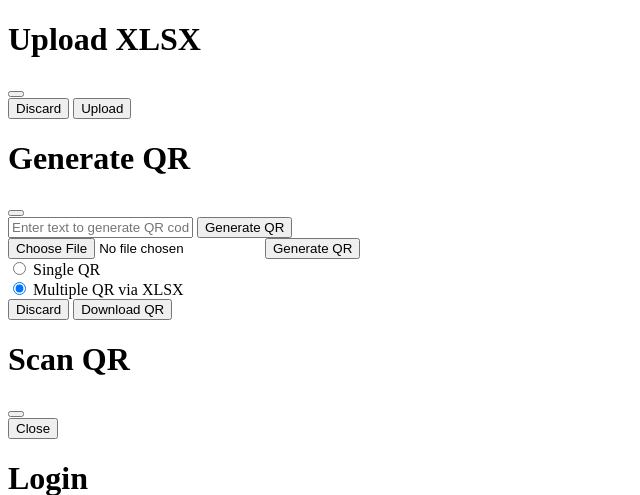
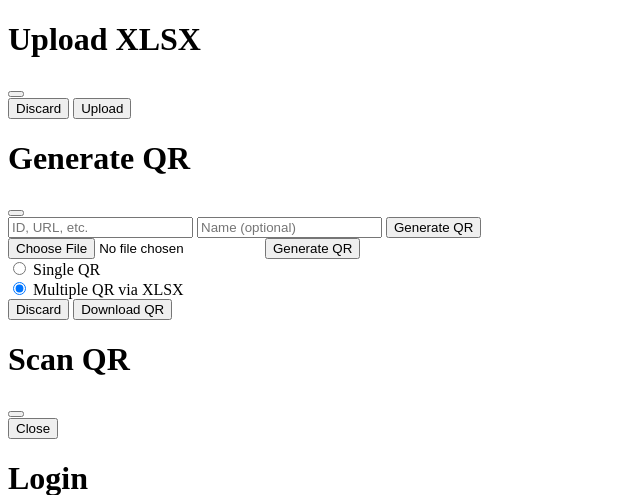
Before and after one commit to yuan-miranda/guidance-system, a Node server app: template views/partials/MODAL.handlebars in a window 1280 px wide. Shown: the top 495 px of the page, without its empty margins (0-640 px from the left). Run offline with Node 20, Linux system fonts and the light colour scheme; the template is opened without the code that fills it, so the values that code supplies are empty; some libraries are stand-ins or nearby versions.

Commit message:
quick commit - added names below the qr code

```diff
--- a/index.js
+++ b/index.js
@@ -9,6 +9,8 @@ import qrcode from 'qrcode';
 import multer from 'multer';
 import fs from 'fs';
 import xlsx from 'xlsx';
+import { createCanvas, loadImage } from 'canvas';
+import sharp from 'sharp';
 
 const adminUsername = "julieann.delara@baliuag.sti.edu";
 const adminPassword = "yYUA8g";
@@ -152,28 +154,44 @@ app.post('/generate-qr-multiple', upload.single("file"), async (req, res) => {
 
         const urls = [];
         for (const row of sheetData) {
-            const text = Object.values(row)[0];
+            const values = Object.values(row);
+            if (!values.length) continue;
+
+            const text = values[0].toString();
             if (!text) continue;
 
-            const sanitizedId = text.toString().replace(/[\/\\?%*:|"<>]/g, '-');
+            const name = values[1] ? values[1].toString() : text;
+
+            const sanitizedId = text.replace(/[\/\\?%*:|"<>]/g, '-');
             const url = `${req.protocol}://${req.get('host')}/?search=${encodeURIComponent(text)}`;
+            const qrPath = `public/cdn/qr/${sanitizedId}.png`;
 
-            await new Promise((resolve, reject) => {
-                qrcode.toFile(`public/cdn/qr/${sanitizedId}.png`, url, {
-                    color: {
-                        dark: '#000',
-                        light: '#fff'
-                    },
+            await qrcode.toFile(qrPath, url, {
+                color: { dark: "#000", light: "#fff" },
                 width: 500,
                 margin: 2
-                }, (err) => {
-                    if (err) {
-                        reject(err);
-                    }
+            });
+
+            const qrImage = await loadImage(qrPath);
+            const qrWidth = qrImage.width;
+            const qrHeight = qrImage.height;
+            const textHeight = 50;
+
+            const canvas = createCanvas(qrWidth, qrHeight + textHeight);
+            const ctx = canvas.getContext('2d');
+
+            ctx.fillStyle = '#fff';
+            ctx.fillRect(0, 0, qrWidth, qrHeight + textHeight);
+            ctx.drawImage(qrImage, 0, 0, qrWidth, qrHeight);
+            ctx.fillStyle = '#000';
+            ctx.font = '32px Arial';
+            ctx.textAlign = 'center';
+            ctx.fillText(name, qrWidth / 2, qrHeight + 10);
+
+            const out = fs.createWriteStream(qrPath);
+            const stream = canvas.createPNGStream();
+            stream.pipe(out);
             urls.push(`qr/${sanitizedId}.png`);
-                    resolve();
-                });
-            });
         }
 
         fs.unlinkSync(file.path);
@@ -184,28 +202,50 @@ app.post('/generate-qr-multiple', upload.single("file"), async (req, res) => {
     }
 });
 
-app.get("/generate-qr", (req, res) => {
+app.get("/generate-qr", async (req, res) => {
     const data = req.query.text;
+    const name = req.query.name || data;
     if (!data) {
         return res.status(400).send("Text query parameter is required");
     }
 
     const sanitizedData = data.replace(/[\/\\?%*:|"<>]/g, '-');
-    const url = `${req.protocol}://${req.get('host')}/?search=${encodeURIComponent(data)}`
+    const url = `${req.protocol}://${req.get('host')}/?search=${encodeURIComponent(data)}`;
+    const qrPath = path.join(__dirname, 'public/cdn/qr', `${sanitizedData}.png`);
 
-    qrcode.toFile(`public/cdn/qr/${sanitizedData}.png`, url, {
-        color: {
-            dark: '#000',
-            light: '#fff'
-        },
+    try {
+        await qrcode.toFile(qrPath, url, {
+            color: { dark: "#000", light: "#fff" },
             width: 500,
             margin: 2
-    }, (err) => {
-        if (err) {
-            return res.status(500).send("Error generating QR code");
-        }
+        });
+
+        const qrImage = await loadImage(qrPath);
+        const qrWidth = qrImage.width;
+        const qrHeight = qrImage.height;
+        const textHeight = 50;
+
+        const canvas = createCanvas(qrWidth, qrHeight + textHeight);
+        const ctx = canvas.getContext('2d');
+
+        ctx.fillStyle = '#fff';
+        ctx.fillRect(0, 0, qrWidth, qrHeight + textHeight);
+        ctx.drawImage(qrImage, 0, 0, qrWidth, qrHeight);
+        ctx.fillStyle = '#000';
+        ctx.font = '32px Arial';
+        ctx.textAlign = 'center';
+        ctx.fillText(name, qrWidth / 2, qrHeight + 10);
+
+        const out = fs.createWriteStream(qrPath);
+        const stream = canvas.createPNGStream();
+        stream.pipe(out);
+        out.on('finish', () => {
             res.json({ message: "QR code generated", url: `qr/${sanitizedData}.png` });
         });
+    } catch (error) {
+        console.error(error);
+        res.status(500).send("Error generating QR code with text");
+    }
 });
 
 app.delete("/delete-qr", (req, res) => {
--- a/package.json
+++ b/package.json
@@ -21,6 +21,7 @@
   "dependencies": {
     "bootstrap": "^5.3.3",
     "bootstrap-icons": "^1.11.3",
+    "canvas": "^3.1.0",
     "dropzone": "^6.0.0-beta.2",
     "esm": "^3.2.25",
     "express": "^4.21.2",
@@ -29,6 +30,7 @@
     "jquery": "^3.7.1",
     "multer": "^1.4.5-lts.1",
     "qrcode": "^1.5.4",
+    "sharp": "^0.33.5",
     "sqlite": "^5.1.1",
     "sqlite3": "^5.1.7",
     "xlsx": "https://cdn.sheetjs.com/xlsx-0.20.3/xlsx-0.20.3.tgz"
--- a/public/js/generateQR.js
+++ b/public/js/generateQR.js
@@ -4,7 +4,8 @@ function generateQR() {
         return;
     }
     const text = document.getElementById('text').value;
-    fetch(`/generate-qr?text=${encodeURIComponent(text)}`)
+    const name = document.getElementById('name').value || text;
+    fetch(`/generate-qr?text=${encodeURIComponent(text)}&name=${encodeURIComponent(name)}`)
         .then(response => response.json())
         .then(data => {
             const qrImagePreview = document.getElementById('qrImagePreview');
@@ -14,7 +15,7 @@ function generateQR() {
             generateQRDownloadButton.disabled = false;
 
             qrImagePreview.innerHTML = `
-                <img src="${data.url}" alt="${data.url}" style="max-width: 100%; height: auto;">
+                <img src="${data.url}?t=${new Date().getTime()}" alt="${data.url}" style="max-width: 100%; height: auto;">
             `;
         })
         .catch(error => console.error(error));
--- a/views/partials/MODAL.handlebars
+++ b/views/partials/MODAL.handlebars
@@ -30,7 +30,9 @@
             <div class="modal-body">
 
                 <div class="input-group mb-3" id="generateQRSingle" class="d-none">
-                    <input type="text" class="form-control" id="text" placeholder="Enter text to generate QR code"
+                    <input type="text" class="form-control" id="text" placeholder="ID, URL, etc."
+                        aria-label="Recipient's username" aria-describedby="button-addon2">
+                    <input type="text" class="form-control" id="name" placeholder="Name (optional)"
                         aria-label="Recipient's username" aria-describedby="button-addon2">
                     <button class="btn btn-outline-secondary" type="button" id="button-addon2">Generate QR</button>
                     <div id="qrImagePreview"></div>
```
Also changed, not shown: 1 other file. Lines whose indentation alone changed are shown as unchanged.
